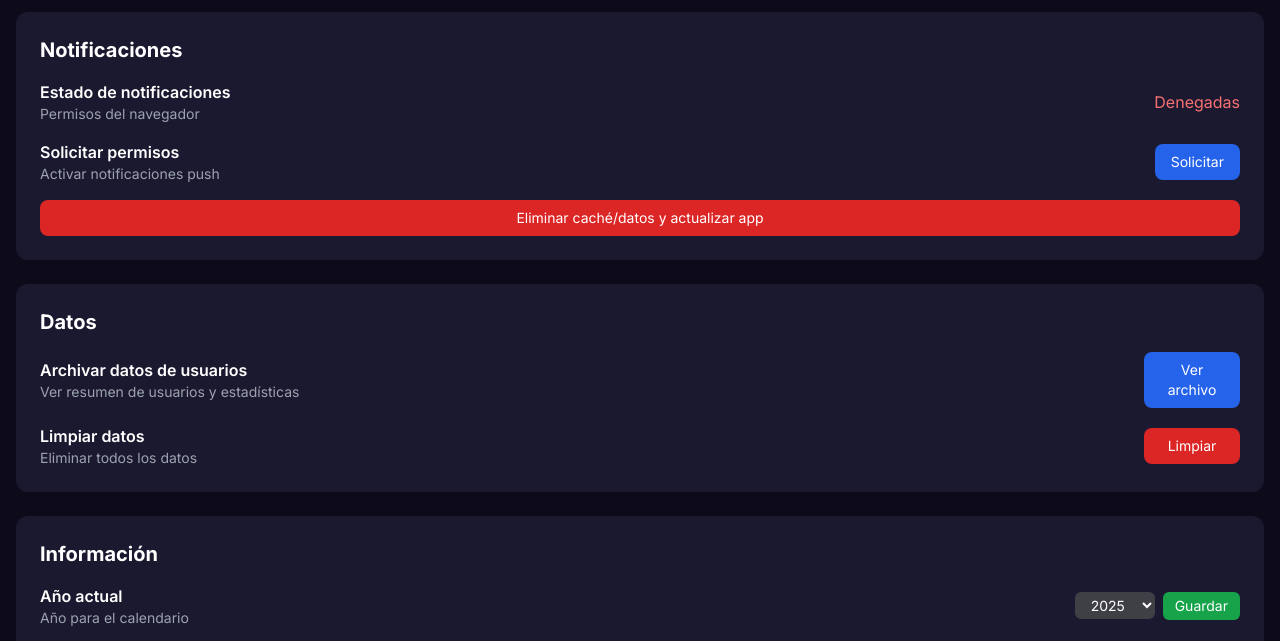
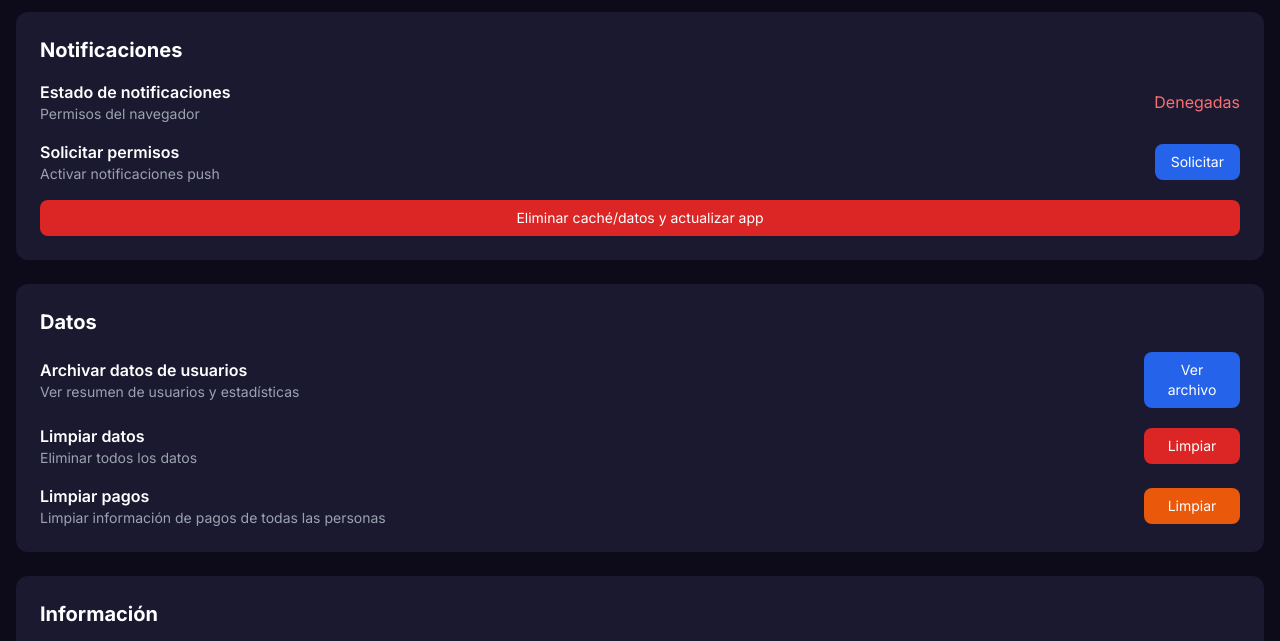
Before and after one commit to IngNate2405/PWA-Suscriptions-2, a plain HTML site: page settings.html in a window 1280 px wide. Shown: the part 74-715 px from the top of the page. Drawn offline with nearby package versions, Linux system fonts and the light colour scheme.

Commit message:
Agregar opción para limpiar solo información de pagos de personas

```diff
--- a/settings.html
+++ b/settings.html
@@ -297,6 +297,32 @@
       }
     }
 
+    // Función para limpiar solo la información de pagos
+    function clearPaymentData() {
+      if (confirm('¿Estás seguro de que quieres limpiar toda la información de pagos de todas las personas? Esto eliminará:\n\n- Todos los registros de pagos (meses, períodos)\n- Comprobantes\n- Estados de pago\n\nLas plataformas y precios se mantendrán intactos.')) {
+        const personas = JSON.parse(localStorage.getItem('personas') || '[]');
+
+        personas.forEach(persona => {
+          // Limpiar comprobantes
+          persona.comprobantes = [];
+          persona.descripcionComprobantes = '';
+
+          // Limpiar información de pagos de cada plataforma
+          if (persona.plataformas && Array.isArray(persona.plataformas)) {
+            persona.plataformas.forEach(plataforma => {
+              // Vaciar el array de pagos
+              plataforma.pagos = [];
+            });
+          }
+        });
+
+        // Guardar las personas actualizadas
+        localStorage.setItem('personas', JSON.stringify(personas));
+
+        showNotification('Pagos limpiados', 'Se ha limpiado toda la información de pagos. Las plataformas y precios se mantienen intactos.');
+      }
+    }
+
     // Función para actualizar la versión
     function updateVersion() {
       const versionElement = document.getElementById('versionNumber');
@@ -486,6 +512,15 @@
             Limpiar
           </button>
         </div>
+        <div class="flex justify-between items-center">
+          <div>
+            <h3 class="font-semibold">Limpiar pagos</h3>
+            <p class="text-gray-400 text-sm">Limpiar información de pagos de todas las personas</p>
+          </div>
+          <button onclick="clearPaymentData()" class="bg-orange-600 hover:bg-orange-700 px-4 py-2 rounded-lg text-sm w-24">
+            Limpiar
+          </button>
+        </div>
       </div>
     </div>
 
```
